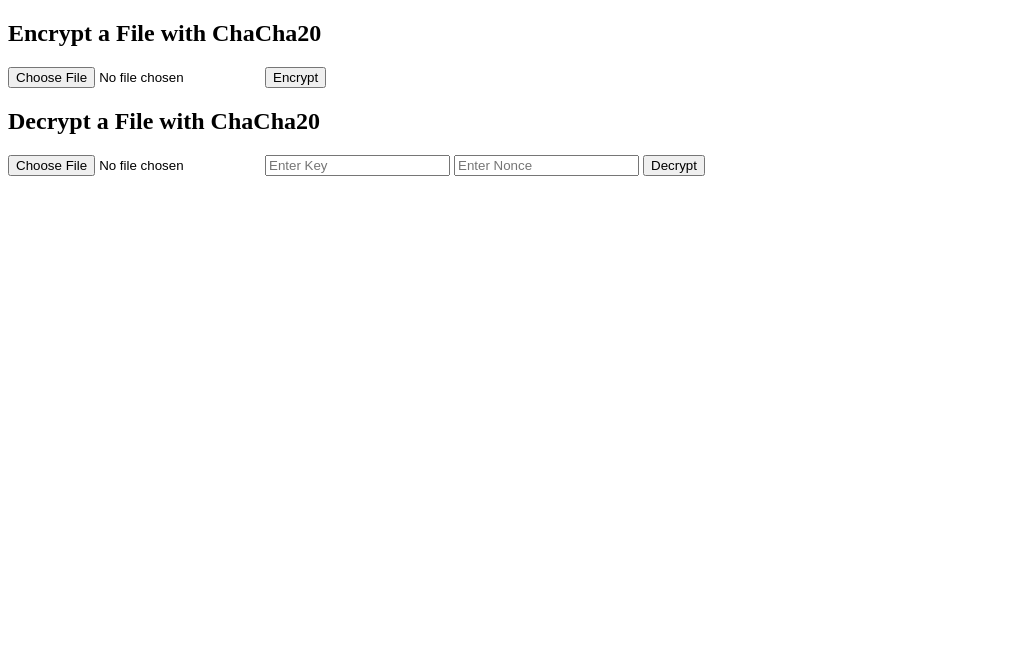
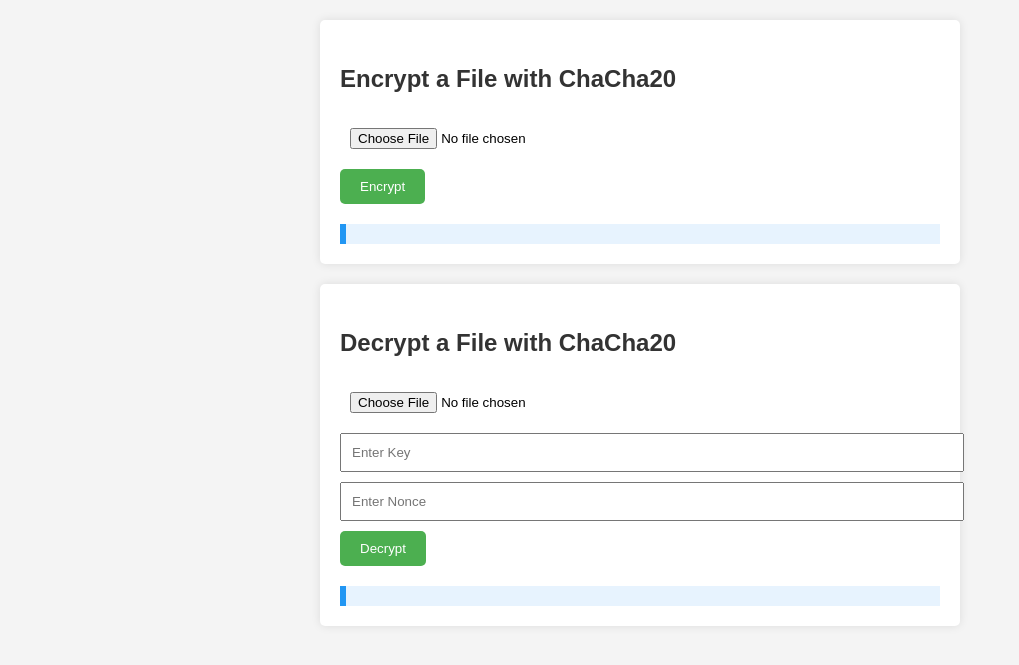
Before and after one commit to amogh-2/PACE-Platform-for-Algorithmic-Cryptographic-Evaluation, a Flask app: page /chacha20_enc_dec in a window 1280 px wide. Shown: the top 665 px of the page, without its empty margins (0-1019 px from the left). Run offline with Flask 3, Linux system fonts and the light colour scheme; parts of the project's set-up code (start-up, migrations or seed data) failed here and were passed over.

Commit message:
aes and chacha20 enc_dec complete

```diff
--- a/app.py
+++ b/app3.py
@@ -1,11 +1,14 @@
 from flask import Flask, render_template, request, jsonify, send_file
 import os
 import base64
+from flask_cors import CORS
 from script.encrypt_aes import encrypt_file_aes
 from script.decrypt_aes import decrypt_file_aes
 from script.encrypt_chacha20 import encrypt_file_chacha20
 from script.decrypt_chacha20 import decrypt_file_chacha20
+
 app = Flask(__name__)
+CORS(app)
 
 UPLOAD_FOLDER = "/home/amogh/Downloads/temp/try_api/uploads"
 ENCRYPTED_FOLDER = "/home/amogh/Downloads/temp/try_api/encrypted"
@@ -87,7 +90,6 @@ def decrypt_file():
     # Save encrypted file to encrypted/
     encrypted_path = os.path.join(ENCRYPTED_FOLDER, file.filename)
     file.save(encrypted_path)
-    algorithm= 'aes'
     try:
         if algorithm == 'aes':
             decrypted_path = decrypt_file_aes(encrypted_path, key, iv_or_nonce)
--- a/script/encrypt_aes.py
+++ b/script/encrypt_aes.py
@@ -18,7 +18,7 @@ def encrypt_file_aes(file):
         return {
             "encrypted_data": base64.b64encode(encrypted_data).decode(),
             "key": base64.b64encode(key).decode(),
-            "iv": base64.b64encode(iv).decode()
+            "iv": base64.b64encode(iv).decode(),
         }
     except Exception as e:
         return {"error": f"Encryption failed: {str(e)}"}
--- a/script/encrypt_chacha20.py
+++ b/script/encrypt_chacha20.py
@@ -6,10 +6,7 @@ import base64
 def encrypt_file_chacha20(file):
     try:
         key = os.urandom(32)  # 32-byte key for ChaCha20
-        nonce = os.urandom(16)  # 12-byte nonce (corrected)
-
-        print(f"Key (Base64): {base64.b64encode(key).decode()}")  # Debugging
-        print(f"Nonce (Base64): {base64.b64encode(nonce).decode()}")  # Debugging
+        nonce = os.urandom(16)  # 16-byte nonce for ChaCha20
 
         algorithm = algorithms.ChaCha20(key, nonce)
         cipher = Cipher(algorithm, mode=None, backend=default_backend())
@@ -24,5 +21,4 @@ def encrypt_file_chacha20(file):
             "nonce": base64.b64encode(nonce).decode()
         }
     except Exception as e:
-        print(f"Error: {str(e)}")  # Print actual error
         return {"error": f"Encryption failed: {str(e)}"}
--- a/templates/enc_dec_algorithms/chacha20.html
+++ b/templates/enc_dec_algorithms/chacha20.html
@@ -4,13 +4,68 @@
     <meta charset="UTF-8">
     <meta name="viewport" content="width=device-width, initial-scale=1.0">
     <title>ChaCha20 File Encryption & Decryption</title>
+    <style>
+        body {
+            font-family: Arial, sans-serif;
+            line-height: 1.6;
+            margin: 0;
+            padding: 20px;
+            background-color: #f4f4f4;
+        }
+        .container {
+            max-width: 600px;
+            margin: auto;
+            background: white;
+            padding: 20px;
+            border-radius: 5px;
+            box-shadow: 0 0 10px rgba(0,0,0,0.1);
+            margin-bottom: 20px;
+        }
+        h2 {
+            color: #333;
+        }
+        input[type="file"], input[type="text"] {
+            width: 100%;
+            padding: 10px;
+            margin-bottom: 10px;
+        }
+        button {
+            padding: 10px 20px;
+            background-color: #4CAF50;
+            color: white;
+            border: none;
+            border-radius: 5px;
+            cursor: pointer;
+        }
+        button:hover {
+            background-color: #45a049;
+        }
+        #encryption-details, #decryption-details {
+            margin-top: 20px;
+            padding: 10px;
+            background-color: #e7f3fe;
+            border-left: 6px solid #2196F3;
+        }
+        a {
+            display: inline-block;
+            margin-top: 10px;
+            padding: 10px 20px;
+            background-color: #008CBA;
+            color: white;
+            text-decoration: none;
+            border-radius: 5px;
+        }
+        a:hover {
+            background-color: #007B9A;
+        }
+    </style>
 </head>
 <body>
     <div class="container">
         <h2>Encrypt a File with ChaCha20</h2>
-        <input type="file" id="fileInput">
+        <input type="file" id="encryptFileInput">
         <button id="encryptButton">Encrypt</button>
-        <p id="encryption-details"></p>
+        <div id="encryption-details"></div>
         <a id="download-link" style="display: none;" download>Download Encrypted File</a>
     </div>
 
@@ -20,9 +75,10 @@
         <input type="text" id="decryptKey" placeholder="Enter Key">
         <input type="text" id="decryptNonce" placeholder="Enter Nonce">
         <button id="decryptButton">Decrypt</button>
+        <div id="decryption-details"></div>
         <a id="decrypt-download-link" style="display: none;" download>Download Decrypted File</a>
     </div>
 
-    <script src="static/chacha20_interface.js"></script>
+    <script src="/static/chacha20_interface.js"></script>
 </body>
 </html>
```
Also changed, not shown: script/decrypt_aes.py (+17 -21 lines), script/decrypt_chacha20.py (+16 -19 lines), static/aes_interface.js (+11 -19 lines), static/chacha20_interface.js (+13 -23 lines), static/index.js (+0 -24 lines), templates/enc_dec_algorithms/aes-128.html (+62 -7 lines), 5 other files.
